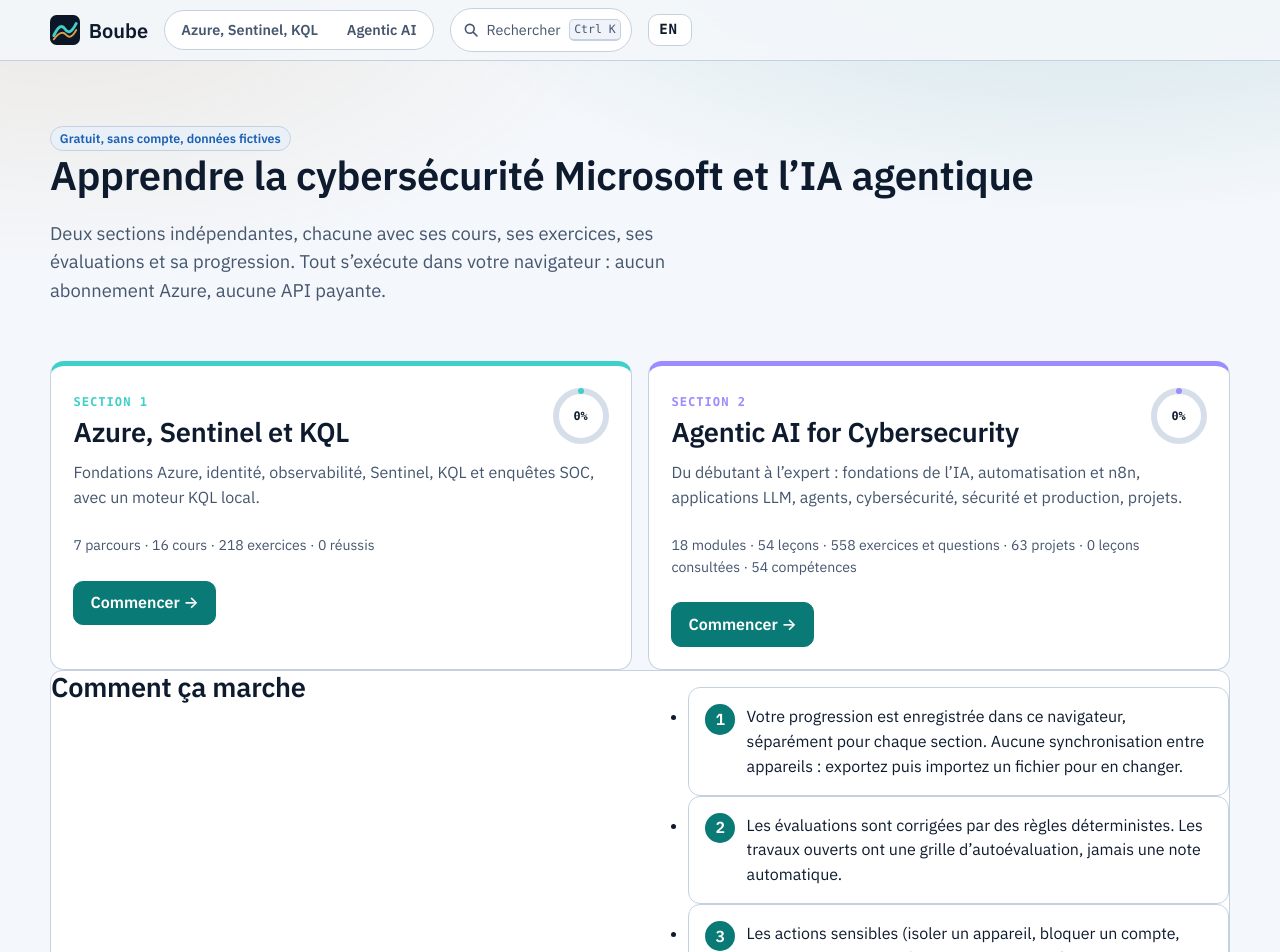
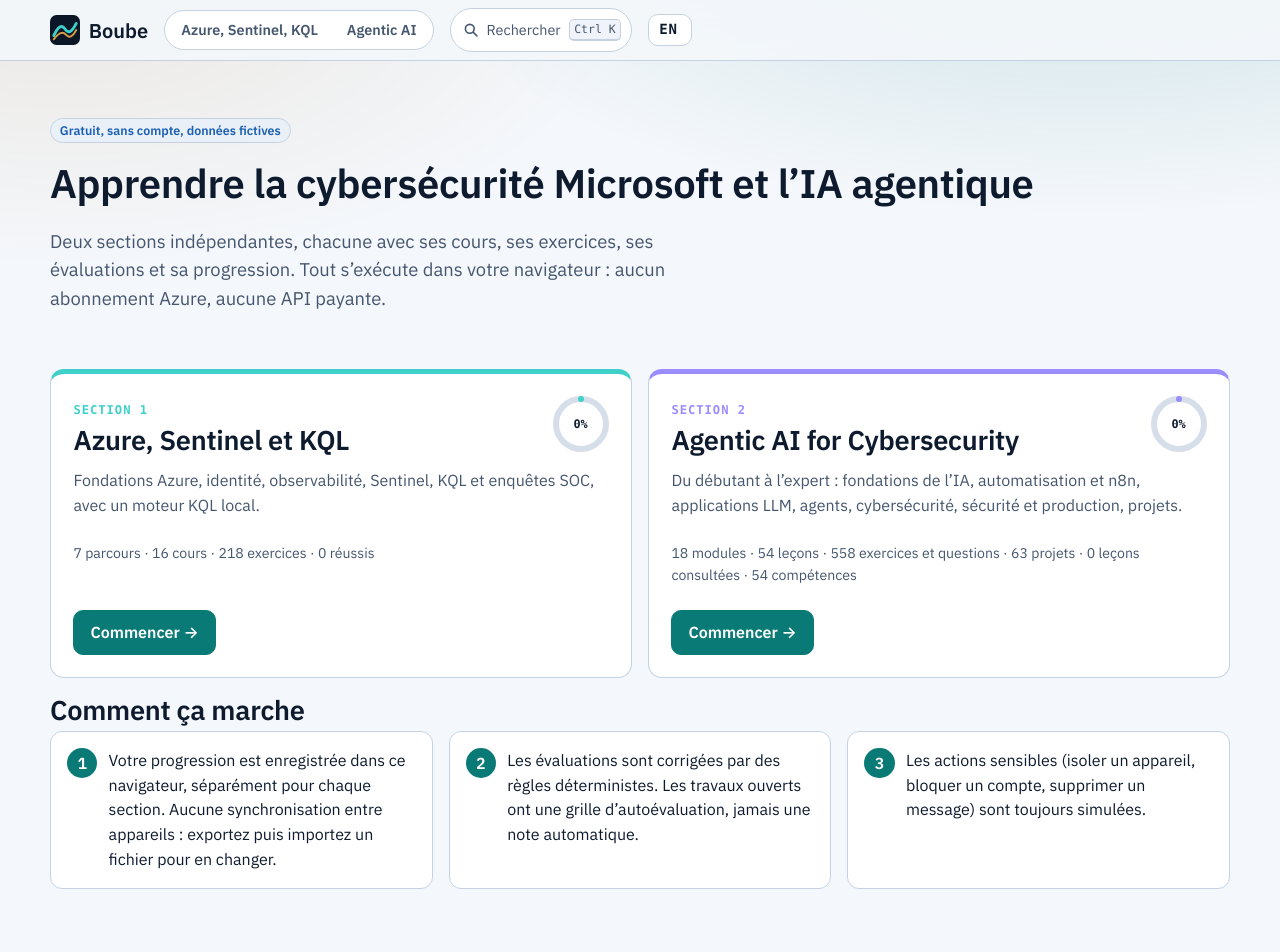
Before and after one commit to Cb2i/boreal-soc-academie, a React (Vite) app: page / in a window 1280 px wide. Shown: the top 952 px of the page. Built offline with nearby package versions, Linux system fonts and the light colour scheme.

Commit message:
Accueil : section Comment ça marche, cartes de sections et grille de modules IA réalignées
Co-Authored-By: Claude Sonnet 5.5 <noreply@anthropic.com>
Claude-Session: https://claude.ai/code/session_01FjRsk97DKPBXwxAMRVTUET

```diff
--- a/src/pages/LandingPage.tsx
+++ b/src/pages/LandingPage.tsx
@@ -52,13 +52,13 @@ export function LandingPage() {
           <span className="btn primary">{aiSeen > 0 ? tr('Continuer', 'Continue') : tr('Commencer', 'Start')} →</span>
         </a>
       </div>
-      <section className="how card stack">
-        <h2 style={{ margin: 0 }}>{tr('Comment ça marche', 'How it works')}</h2>
-        <ul>
+      <section className="stack" aria-labelledby="how-h">
+        <h2 id="how-h" style={{ margin: 0 }}>{tr('Comment ça marche', 'How it works')}</h2>
+        <ol className="how">
           <li>{tr('Votre progression est enregistrée dans ce navigateur, séparément pour chaque section. Aucune synchronisation entre appareils : exportez puis importez un fichier pour en changer.', 'Progress is stored in this browser, separately for each section. No device sync.')}</li>
           <li>{tr('Les évaluations sont corrigées par des règles déterministes. Les travaux ouverts ont une grille d’autoévaluation, jamais une note automatique.', 'Assessments are graded by deterministic rules. Open work uses a self-assessment grid.')}</li>
           <li>{tr('Les actions sensibles (isoler un appareil, bloquer un compte, supprimer un message) sont toujours simulées.', 'Sensitive actions are always simulated.')}</li>
-        </ul>
+        </ol>
       </section>
     </div>
   );
--- a/src/pages/ia/AiHome.tsx
+++ b/src/pages/ia/AiHome.tsx
@@ -55,7 +55,7 @@ export function AiHome() {
             {lv.n === 6 ? (
               <a className="card link" href={href('ia', 'projets')}><strong>{tr('Projets de synthèse', 'Capstone projects')}</strong><p className="muted small">{PROJECTS.filter((x) => x.module === 'final').length} {tr('projets complets, avec architecture, étapes, critères de réussite et garde-fous.', 'complete projects.')}</p></a>
             ) : (
-              <div className="grid cols-3">
+              <div className={`grid cols-3${mods.length === 4 ? ' n4' : ''}`}>
                 {mods.map((m) => {
                   const st = moduleStats(m, CAT, p, PROJECTS.filter((x) => x.module === m.id).map((x) => x.id));
                   const pct = Math.round(((st.lessonsSeen / st.lessons) * 0.4 + (st.exercisesPassed / st.exercises) * 0.6) * 100);
--- a/src/styles/base.css
+++ b/src/styles/base.css
@@ -455,6 +455,14 @@ main:focus { outline: none; }
 .section-card:hover { transform: translateY(-2px); border-color: var(--pc, var(--accent)); }
 .section-card h2 { margin: 0.1em 0 0; }
 .section-card .btn { justify-self: start; }
+.section-card { grid-template-rows: auto auto 1fr auto; }
+.section-card > .row { flex-wrap: nowrap; gap: 1rem; }
+.section-card > .row > :last-child { flex: none; }
+.landing .hero { padding-top: 2rem; }
+.landing .hero .pill { display: inline-block; margin-bottom: 1rem; }
+.landing .hero h1 { margin-top: 0; }
+.landing .how { margin-top: 0.25rem; }
+.landing .section-cards { margin-bottom: 1rem; }
 @media (max-width: 760px) {
   .sections { order: 9; flex: 0 0 auto; }
   .nav { order: 10; }
@@ -504,3 +512,12 @@ main:focus { outline: none; }
 }
 .dnd-item select { width: 100%; text-overflow: ellipsis; }
 .dnd-item .grow { flex: 1 1 12rem; }
+
+/* Section IA : grille de modules régulière et anneau de progression stable */
+.ai-level .grid.cols-3 { grid-template-columns: repeat(3, minmax(0, 1fr)); }
+@media (max-width: 900px) { .ai-level .grid.cols-3 { grid-template-columns: repeat(2, minmax(0, 1fr)); } }
+@media (max-width: 600px) { .ai-level .grid.cols-3 { grid-template-columns: minmax(0, 1fr); } }
+.ai-mod { align-content: start; }
+.ai-mod > .row { flex-wrap: nowrap; gap: 0.75rem; }
+.ai-mod > .row > :last-child { flex: none; }
+@media (min-width: 901px) { .ai-level .grid.cols-3.n4 { grid-template-columns: repeat(2, minmax(0, 1fr)); } }
```
